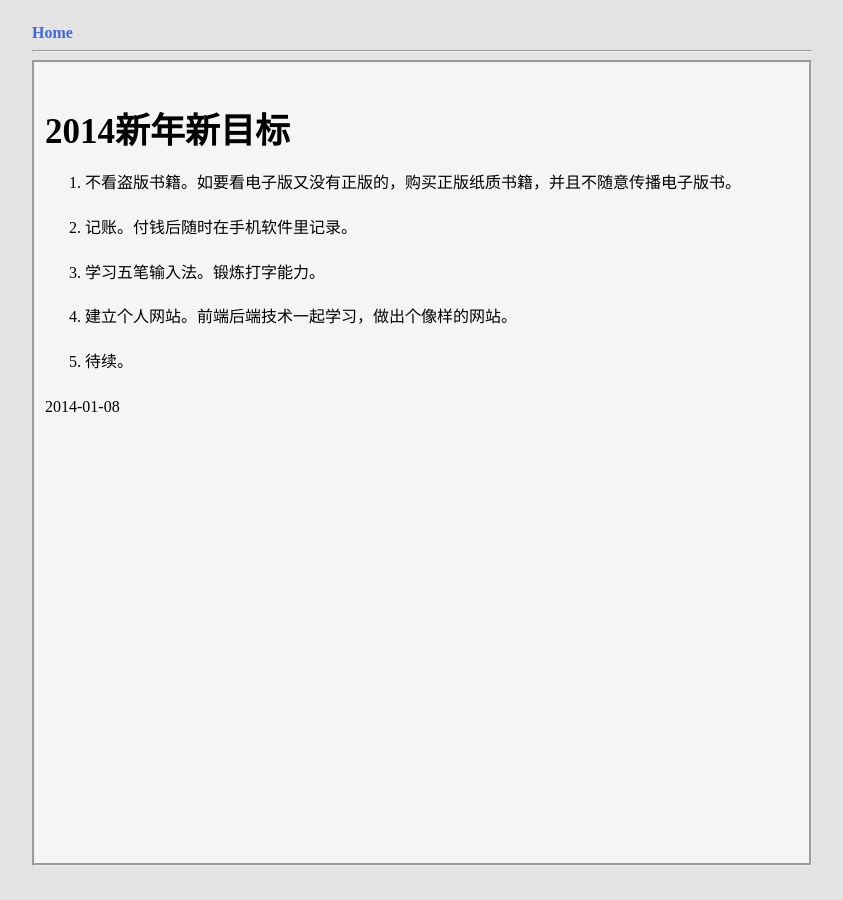
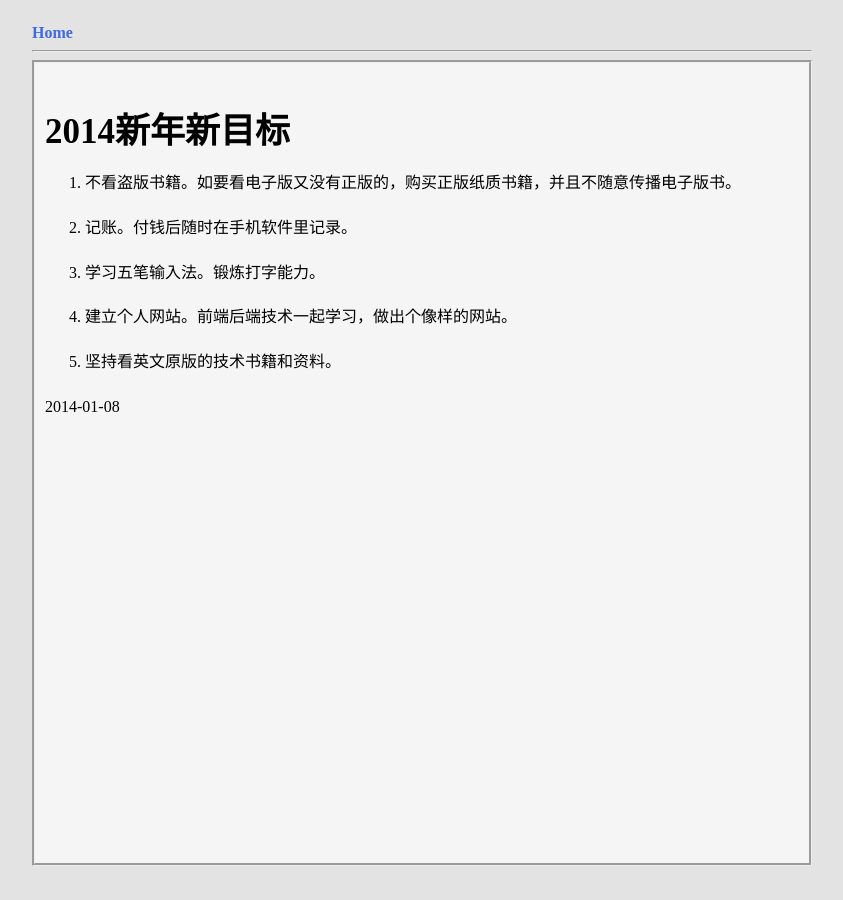
Before and after one commit to cforth/blog, a Jekyll site: the page built from _posts/2014-01-08-new-year-target.md, in a window 1280 px wide. Shown: the whole page, without its empty margins (218-1061 px from the left). Built offline with Jekyll 4.4.1, drawn with Linux system fonts in a browser that asks for light colours.

Commit message:
修改2014目标

```diff
--- a/_posts/2014-01-08-new-year-target.md
+++ b/_posts/2014-01-08-new-year-target.md
@@ -13,6 +13,6 @@ title: 2014新年新目标
 
 4. 建立个人网站。前端后端技术一起学习，做出个像样的网站。
 
-5. 待续。
+5. 坚持看英文原版的技术书籍和资料。
 
 {{ page.date | date: "%Y-%m-%d" }}
```
